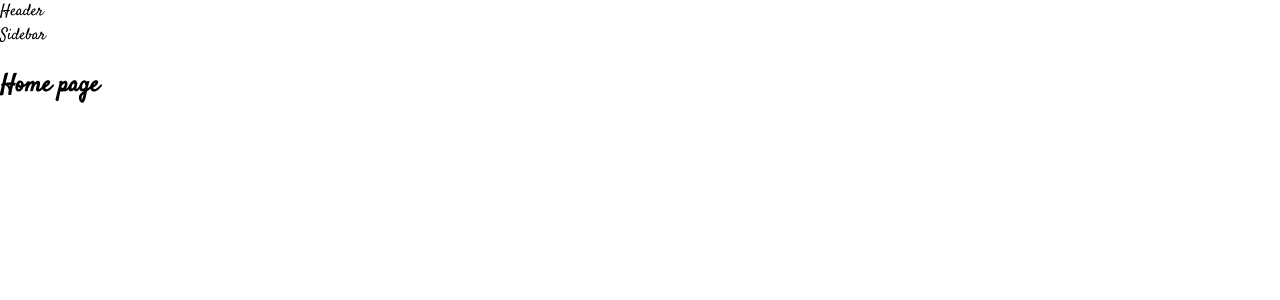
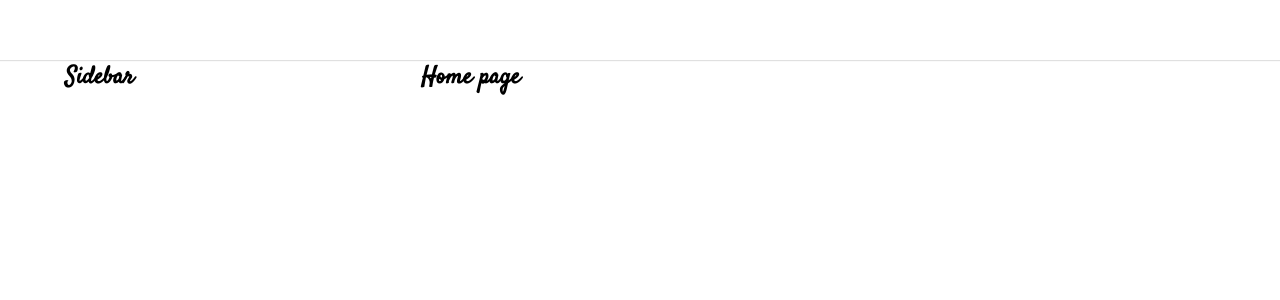
Before and after one commit to Rebornl2002/tiktok-ui, a React (Create React App) app: page / in a window 1280 px wide. Shown: the top 300 px of the page. Built offline with nearby package versions, Linux system fonts and the light colour scheme.

Commit message:
bài 63 -F8

```diff
--- a/package.json
+++ b/package.json
@@ -6,6 +6,7 @@
     "@testing-library/jest-dom": "^5.17.0",
     "@testing-library/react": "^13.4.0",
     "@testing-library/user-event": "^13.5.0",
+    "classnames": "^2.3.2",
     "normalize.css": "^8.0.1",
     "react": "^18.2.0",
     "react-dom": "^18.2.0",
--- a/src/components/GlobelStyles/GlobelStyles.scss
+++ b/src/components/GlobelStyles/GlobelStyles.scss
@@ -3,9 +3,15 @@
 
 :root {
     --primary: #fe2c55;
+
+    //DefaultLayout
+    --default-layout-header-height: 60px;
+    --default-layout-width: 1150px;
 }
 
 * {
+    margin: 0;
+    padding: 0;
     box-sizing: border-box;
 }
 
--- /dev/null
+++ b/src/components/Layout/DefaultLayout/DefaultLayout.module.scss
@@ -0,0 +1,14 @@
+.wrapper {
+    display: flex;
+    flex-direction: column;
+    align-items: center;
+}
+
+.container {
+    width: var(--default-layout-width);
+    display: flex;
+}
+
+.content {
+    flex: 1;
+}
--- /dev/null
+++ b/src/components/Layout/DefaultLayout/Sidebar/Sidebar.module.scss
@@ -0,0 +1,3 @@
+.wrapper {
+    width: 356px;
+}
--- a/src/components/Layout/DefaultLayout/Sidebar/index.js
+++ b/src/components/Layout/DefaultLayout/Sidebar/index.js
@@ -1,5 +1,14 @@
+import classNames from 'classnames/bind';
+import styles from './Sidebar.module.scss';
+
+const cx = classNames.bind(styles);
+
 function Sidebar() {
-  return <div>Sidebar</div>;
+    return (
+        <aside className={cx('wrapper')}>
+            <h2>Sidebar</h2>
+        </aside>
+    );
 }
 
 export default Sidebar;
--- a/src/components/Layout/DefaultLayout/index.js
+++ b/src/components/Layout/DefaultLayout/index.js
@@ -1,13 +1,17 @@
+import classNames from 'classnames/bind';
 import Header from '@/components/Layout/components/Header';
+import styles from './DefaultLayout.module.scss';
 import Sidebar from './Sidebar';
+
+const cx = classNames.bind(styles);
 
 function DefaultLayout({ children }) {
     return (
-        <div>
+        <div className={cx('wrapper')}>
             <Header />
-            <div className="container">
+            <div className={cx('container')}>
                 <Sidebar />
-                <div className="content">{children}</div>
+                <div className={cx('content')}>{children}</div>
             </div>
         </div>
     );
--- /dev/null
+++ b/src/components/Layout/components/Header/Header.module.scss
@@ -0,0 +1,12 @@
+.wrapper {
+    width: 100%;
+    height: var(--default-layout-header-height, 60px);
+    box-shadow: 0px 1px 1px rgb(0 0 0 / 12%);
+    display: flex;
+    justify-content: center;
+}
+
+.inner {
+    height: 100%;
+    width: var(--default-layout-width);
+}
--- a/src/components/Layout/components/Header/index.js
+++ b/src/components/Layout/components/Header/index.js
@@ -1,5 +1,14 @@
+import classNames from 'classnames/bind';
+import styles from './Header.module.scss';
+
+const cx = classNames.bind(styles);
+
 function Header() {
-  return <div>Header</div>;
+    return (
+        <header className={cx('wrapper')}>
+            <div className={cx('inner')}></div>
+        </header>
+    );
 }
 
 export default Header;
```
Also changed, not shown: 1 other file (tests, documents, lock files or other folders). Lines whose indentation alone changed are shown as unchanged.
